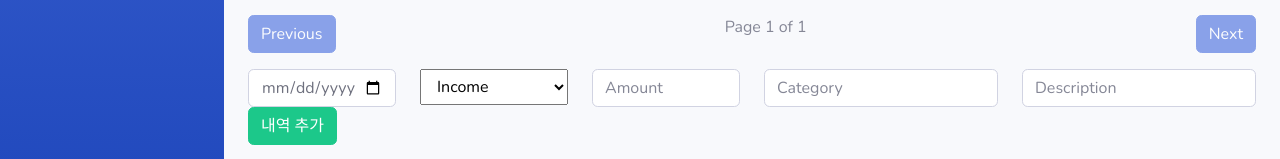
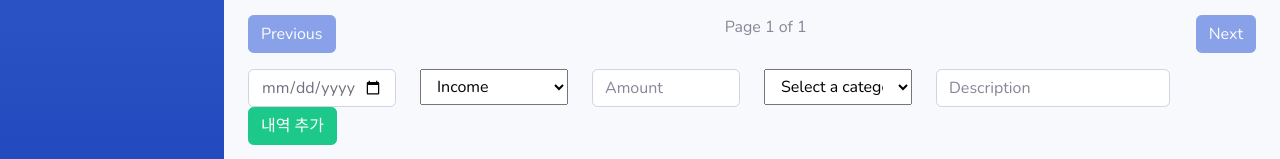
Before and after one commit to isj0228/sulgasaeng, a Vue app in the folder Skeleton_project/: page /record in a window 1280 px wide. Shown: the part 692-851 px from the top of the page. Built offline with nearby package versions, Linux system fonts and the light colour scheme; data requests are answered from the project's data file.

Commit message:
update 카테고리 기능 구현

```diff
--- a/Skeleton_project/src/components/TransactionModal.vue
+++ b/Skeleton_project/src/components/TransactionModal.vue
@@ -23,8 +23,17 @@
             <input id="transactionAmount" v-model="editableTransaction.amount" type="number" class="form-control">
           </div>
           <div class="mb-3">
-            <label for="transactionCategory" class="form-label">Category</label>
-            <input id="transactionCategory" v-model="editableTransaction.category" class="form-control">
+            <label for="transactionCategory" class="form-label">Category</label><br>
+            <select id="transactionCategory" v-model="selectedCategory" class="form-select" @change="handleCategoryChange">
+              <option disabled value="">Select a category</option>
+              <option v-for="category in categories" :key="category" :value="category">
+                {{ category }}
+              </option>
+              <option value="add-new">추가..</option>
+            </select>
+            <div v-if="selectedCategory === 'add-new'" class="form-group mt-2">
+              <input v-model="newCategory" class="form-control" placeholder="Enter new category" required />
+            </div>
           </div>
           <div class="mb-3">
             <label for="transactionDesc" class="form-label">Description</label>
@@ -45,22 +54,37 @@
 import { defineComponent, ref, watch, toRefs } from 'vue'
 import { Modal } from 'bootstrap'
 
+//props로 클릭된 거래내역과 카테고리 배열을 받아온다.
+//변경 시 'delete-transaction', 'update-transaction' 두 이벤트를 발생시켜 부모에게 전달
 export default defineComponent({
   name: 'TransactionModal',
   props: {
     transaction: {
       type: Object,
       required: true
+    },
+    categories: {
+      type: Array,
+      required: true
     }
   },
   emits: ['delete-transaction', 'update-transaction'],
   setup(props, { emit }) {
-    const { transaction } = toRefs(props)
+    const { transaction, categories } = toRefs(props)
     const editableTransaction = ref({ ...transaction.value })
-
+    const selectedCategory = ref(editableTransaction.value.category || '')
+    const newCategory = ref('')
+    console.log(categories);
     watch(transaction, (newTransaction) => {
       editableTransaction.value = { ...newTransaction }
+      selectedCategory.value = newTransaction.category
     })
+    //옵션에서 선택 된게 추가가 아닐 경우
+    const handleCategoryChange = () => {
+      if (selectedCategory.value !== 'add-new') {
+        editableTransaction.value.category = selectedCategory.value
+      }
+    }
 
     const deleteTransaction = () => {
       emit('delete-transaction', transaction.value.id)
@@ -69,6 +93,10 @@ export default defineComponent({
     }
 
     const saveChanges = () => {
+          //옵션에서 선택 된게 추가일 경우
+      if (selectedCategory.value === 'add-new') {
+        editableTransaction.value.category = newCategory.value
+      }
       emit('update-transaction', { id: transaction.value.id, ...editableTransaction.value })
       const modal = Modal.getInstance(document.getElementById('transactionModal'))
       modal.hide()
@@ -76,8 +104,12 @@ export default defineComponent({
 
     return {
       editableTransaction,
+      selectedCategory,
+      newCategory,
       deleteTransaction,
-      saveChanges
+      saveChanges,
+      handleCategoryChange,
+      categories
     }
   }
 })
--- a/Skeleton_project/src/pages/Record.vue
+++ b/Skeleton_project/src/pages/Record.vue
@@ -28,10 +28,10 @@
         <!-- 테이블의 page를 구현하는 파트-->
         <!-- div를 flex로 만들고 justify-content-between 간격 비슷하게 -->
         <div class="d-flex justify-content-between mb-3">
-            <!-- 이전 페이지 버튼 현재페이지가 1일경우 버튼 비활성화 -->
+          <!-- 이전 페이지 버튼 현재페이지가 1일경우 버튼 비활성화 -->
           <button class="btn btn-primary" @click="prevPage" :disabled="currentPage === 1">Previous</button>
           <span>Page {{ currentPage }} of {{ totalPages }}</span>
-        <!-- 다음 페이지 버튼 현재페이지가 전체페이지와 같을경우 즉 마지막페이지일경우 버튼 비활성화 -->
+          <!-- 다음 페이지 버튼 현재페이지가 전체페이지와 같을경우 즉 마지막페이지일경우 버튼 비활성화 -->
           <button class="btn btn-primary" @click="nextPage" :disabled="currentPage === totalPages">Next</button>
         </div>
 
@@ -49,9 +49,20 @@
           <div class="col-md-2">
             <input v-model="newTransaction.amount" type="number" class="form-control" placeholder="Amount" required />
           </div>
-          <div class="col-md-3">
-            <input v-model="newTransaction.category" class="form-control" placeholder="Category" required />
+
+          <div class="col-md-2">
+            <select v-model="selectedCategory" class="form-select col" id="category" required @change="handleCategoryChange">
+              <option disabled value="">Select a category</option>
+              <option v-for="category in categories" :key="category" :value="category">
+                {{ category }}
+              </option>
+              <option value="add-new">추가..</option>
+            </select>
+            <div v-if="selectedCategory === 'add-new'" class="form-group mt-2">
+              <input v-model="newCategory" class="form-control" placeholder="Enter new category" required />
+            </div>
           </div>
+
           <div class="col-md-3">
             <input v-model="newTransaction.desc" class="form-control" placeholder="Description" required />
           </div>
@@ -62,7 +73,7 @@
       </div>
 
       <!-- 모달 컴포넌트 사용 -->
-      <TransactionModal :transaction="selectedTransaction" @delete-transaction="deleteTransactionFromModal" @update-transaction="updateTransaction" />
+      <TransactionModal :transaction="selectedTransaction" :categories="categories" @delete-transaction="deleteTransactionFromModal" @update-transaction="updateTransaction" />
     </div>
   </template>
 
@@ -81,7 +92,8 @@
       const currentPage = ref(1)
       const itemsPerPage = 10
       const selectedTransaction = ref({})
-
+      //카테고리가 변경되면 바로 반응하게 computed를 사용
+      const categories = computed(() => budgetStore.categories)
       const newTransaction = ref({
         date: '',
         type: 'income',
@@ -89,6 +101,8 @@
         category: '',
         desc: ''
       })
+      const selectedCategory = ref('')
+      const newCategory = ref('')
 
       const totalPages = computed(() => {
         return Math.ceil(budgetStore.transactions.length / itemsPerPage)
@@ -101,8 +115,15 @@
       })
 
       const addNewTransaction = async () => {
+        if (selectedCategory.value === 'add-new') {
+          newTransaction.value.category = newCategory.value
+        } else {
+          newTransaction.value.category = selectedCategory.value
+        }
         await budgetStore.addTransaction(newTransaction.value)
         newTransaction.value = { date: '', type: 'income', amount: '', category: '', desc: '' }
+        selectedCategory.value = ''
+        newCategory.value = ''
       }
 
       const deleteTransaction = async (id) => {
@@ -139,11 +160,14 @@
 
       const selectTransaction = (transaction) => {
         selectedTransaction.value = { ...transaction } // Deep copy to avoid direct mutation
-        //모달의 최상위 div의 id가 transactionModal 이므로 DOM에 html 요소에서 해당아이디를 찾아 아래와 같은 반환값이 나온다
-        //<div id="transactionModal" class="modal">...</div>
-        //이미 초기화된 모달 인스턴스가 존재하는지 확인하고 새롭게 만들어 반환합니다.
         const modal = new bootstrap.Modal(document.getElementById('transactionModal'))
         modal.show()
+      }
+
+      const handleCategoryChange = () => {
+        if (selectedCategory.value !== 'add-new') {
+          newTransaction.value.category = selectedCategory.value
+        }
       }
 
       onMounted(async () => {
@@ -162,12 +186,16 @@
         prevPage,
         nextPage,
         newTransaction,
+        selectedCategory,
+        newCategory,
         addNewTransaction,
         deleteTransaction,
         selectedTransaction,
         selectTransaction,
         deleteTransactionFromModal,
-        updateTransaction
+        updateTransaction,
+        categories,
+        handleCategoryChange
       }
     }
   })
--- a/Skeleton_project/src/stores/budgetStore.js
+++ b/Skeleton_project/src/stores/budgetStore.js
@@ -1,55 +1,88 @@
 import { defineStore } from 'pinia';
 import axios from 'axios';
 
+//json server url 상수
 const API_URL = 'http://localhost:3000/budget-list';
 
+//스토어 정의 export로 외부에서 사용가능
 export const useBudgetStore = defineStore('budgetStore', {
   state: () => ({
-    transactions: [],
-    categories: []
+    transactions: [],//모든 거래 내역을 배열로 받아 저장
+    categories: []//거래 내역의 카테고리를 받아 저장
   }),
   actions: {
+    //거래내역을 받아오는 비동기 메서드
     async getTransactions() {
       try {
+        //axios.get을 통해 응답객체를 받아온다.
         const response = await axios.get(API_URL);
+        //응답객체의 데이터(거래내역 배열)를 스토어의 state인 transactions에 받아온다
         this.transactions = response.data;
+        //거래내역의 카테고리를 셋으로 받아 중복제거 후 배열로 변환 후 categories에 할당하는 함수 호출
         this.extractCategories();
       } catch (error) {
+        //에러 발생 시
         console.error('Failed to fetch transactions:', error);
       }
     },
+    /*  거래내역을 추가하는 비동기 메서드
+    *   @param {Object} transaction -> 추가할 거래 객체를 input으로
+    */
     async addTransaction(transaction) {
       try {
+        //post를 통해 url에 입력받은 거래내역을 추가하고 성공적으로 추가한 거래내역을 반환한다.
         const response = await axios.post(API_URL, transaction);
+        //이렇게 추가하면 서버측에만 데이터가 추가됨
+        //이미 클라이언트에서 받아 놓은 상태에서 클라-서버간 데이터 일관성을 위해 추가된 데이터를
+        //추가해주는 작업
         this.transactions.push(response.data);
+        //추가로 인해 카테고리가 변경가능하므로 다시 카테고리 추출
         this.extractCategories();
       } catch (error) {
         console.error('Failed to add transaction:', error);
       }
     },
+    /* 거래내역 id를 통해 해당 거래내역을 updated Transaction으로 수정하는 비동기 메서드
+    * @param {number} id
+    * @param {updatedTransaction} Object
+    */
     async updateTransaction(id, updatedTransaction) {
       try {
+        /*/ axios.put 이용 해당 url의 id를 통해 해당 거래내역에 접근하고
+        변경사항을 적용한 후 해당 거래내역 응답객체로 리턴*/
         const response = await axios.put(`${API_URL}/${id}`, updatedTransaction);
+        //state의 거래내역 배열에서 입력받은 id를 가진 거래내역을 찾아 인덱스를 저장한다.
         const index = this.transactions.findIndex(transaction => transaction.id === id);
+        //거래내역 배열에 해당 인덱스에 서버에 수정된 거래내역으로 변경해준다.
         if (index !== -1) {
           this.transactions[index] = response.data;
+          //수정으로 인해 카테고리가 바뀔 수 있으니 다시 호출
           this.extractCategories();
         }
       } catch (error) {
         console.error('Failed to update transaction:', error);
       }
     },
+    //id를 입력 받아 해당 거래내역을 삭제해주는 비동기 메서드
+    // @param {number} id
     async deleteTransaction(id) {
       try {
+        //url에 id를 합쳐 해당 거래내역 접근하여 삭제
         await axios.delete(`${API_URL}/${id}`);
+        //삭제된 거래내역에 해당하는 거래내역을 제외한 배열을 다시 만들어 일관성 유지
         this.transactions = this.transactions.filter(transaction => transaction.id !== id);
+        //변경되었으니 다시 호출
         this.extractCategories();
       } catch (error) {
         console.error('Failed to delete transactions:', error);
       }
     },
+    //state에 존재하는 거래내역에 카테고리를 map함수를 이용 해당 배열의 모든 원소에 대해 콜백함수를 실행한다.
     extractCategories() {
+    //콜백함수가 하는 건 해당 원소의 카테고리를 set에 추가하는 것
+    //이렇게 추가되면서 중복은 제거된다.
       const categoriesSet = new Set(this.transactions.map(transaction => transaction.category));
+    //set을 다시 배열로 바꿔 state의 categories에 보내준다.
       this.categories = Array.from(categoriesSet);
     }
   }
```
